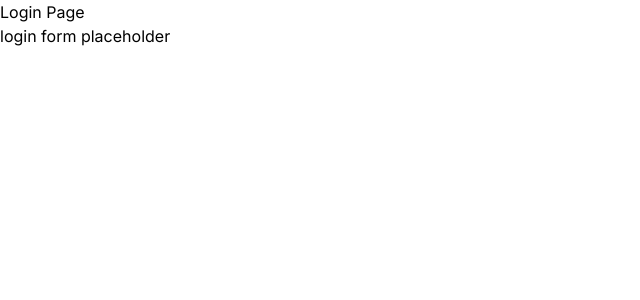
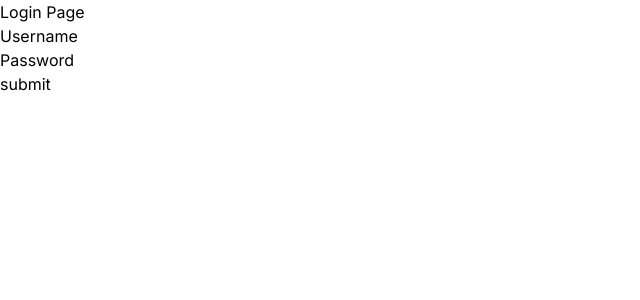
Before and after one commit to Harry-Liu23/Beatson-Team-Project, a Next.js app in the folder client/beatson-app/: page /login in a window 1280 px wide. Shown: the top 300 px of the page, without its empty margins (0-640 px from the left). Built offline with nearby package versions, Linux system fonts and the light colour scheme.

Commit message:
Changed  variable in tsconfig from es5 to es2015 to allow iterators to work. Started implementing login/logout session using flask_JWT_Extended. Added functional placeholder for LoginForm for testing reasons. Added server side login method for testing reason. Updated and relocated requirements.txt

```diff
--- a/client/beatson-app/src/app/components/LoginForm.tsx
+++ b/client/beatson-app/src/app/components/LoginForm.tsx
@@ -1,6 +1,56 @@
 "use client"
+
+import { FormEvent, useState} from "react"
+import internal from "stream"
+
 export default function LoginForm(){
+
+  const [isLoading,setLoading] = useState<boolean>(false)
+
+  async function onFormSubmit(event : FormEvent<HTMLFormElement>) {
+
+    event.preventDefault()
+    setLoading(true) // disables the button so the user dosent submit multiple times
+
+    try{
+      const formData = new FormData(event.currentTarget)
+      const formJson = {
+        'username' : formData.get("uname"),
+        'password' : formData.get("pword")
+      }
+      const resp = await fetch("http://127.0.0.1:2020/login", {
+        method : 'POST',
+        mode : 'cors',
+        headers : {
+          'Content-Type' : 'application/json'
+        }
+      })
+
+      if(!resp.ok){
+        throw new Error("Post Failed :( ")
+      }
+      const data = await resp.json()
+      console.log(data)
+
+    }catch(error){
+      console.log(error)
+    }finally{
+      setLoading(false)
+    }
+
+  }
+
   return (
-    <h2>login form placeholder</h2>
+    <form onSubmit={e => onFormSubmit(e)}>
+      <label htmlFor="uname">Username</label>
+      <input type="text" name="uname">
+      </input>
+      <br></br>
+      <label htmlFor="uname">Password</label>
+      <input type="password" name="pword">
+      </input>
+      <br></br>
+      <button type="submit" disabled={isLoading}>submit</button>
+    </form>
   )
 }
--- /dev/null
+++ b/client/beatson-app/src/app/services/user.services.ts
@@ -0,0 +1,5 @@
+import { FormEvent } from "react";
+
+export function FormToJson(formEvent : FormEvent<HTMLFormElement>){
+
+}
--- a/client/beatson-app/tsconfig.json
+++ b/client/beatson-app/tsconfig.json
@@ -1,6 +1,6 @@
 {
   "compilerOptions": {
-    "target": "es5",
+    "target": "ES2015",
     "lib": ["dom", "dom.iterable", "esnext"],
     "allowJs": true,
     "skipLibCheck": true,
```
Also changed, not shown: 2 other files (tests, documents, lock files or other folders).
